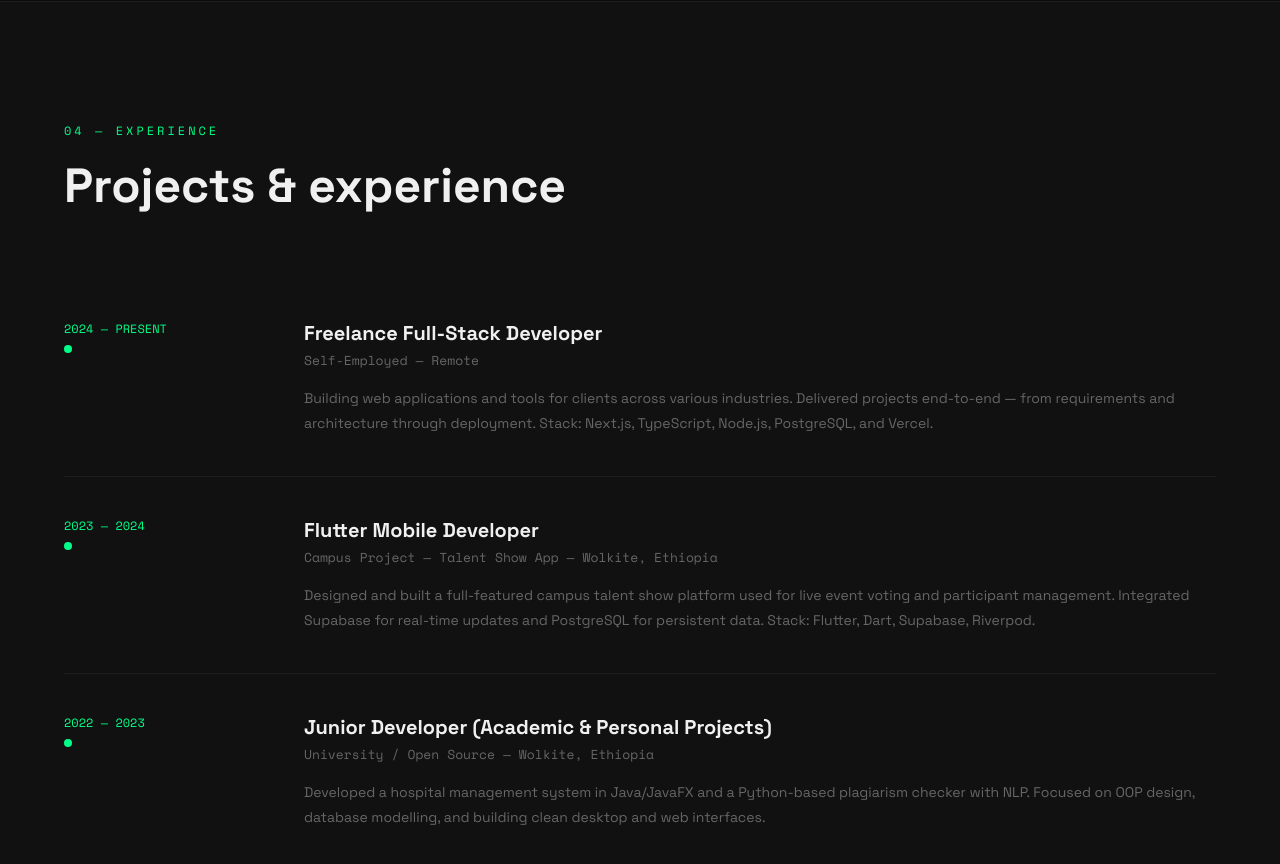
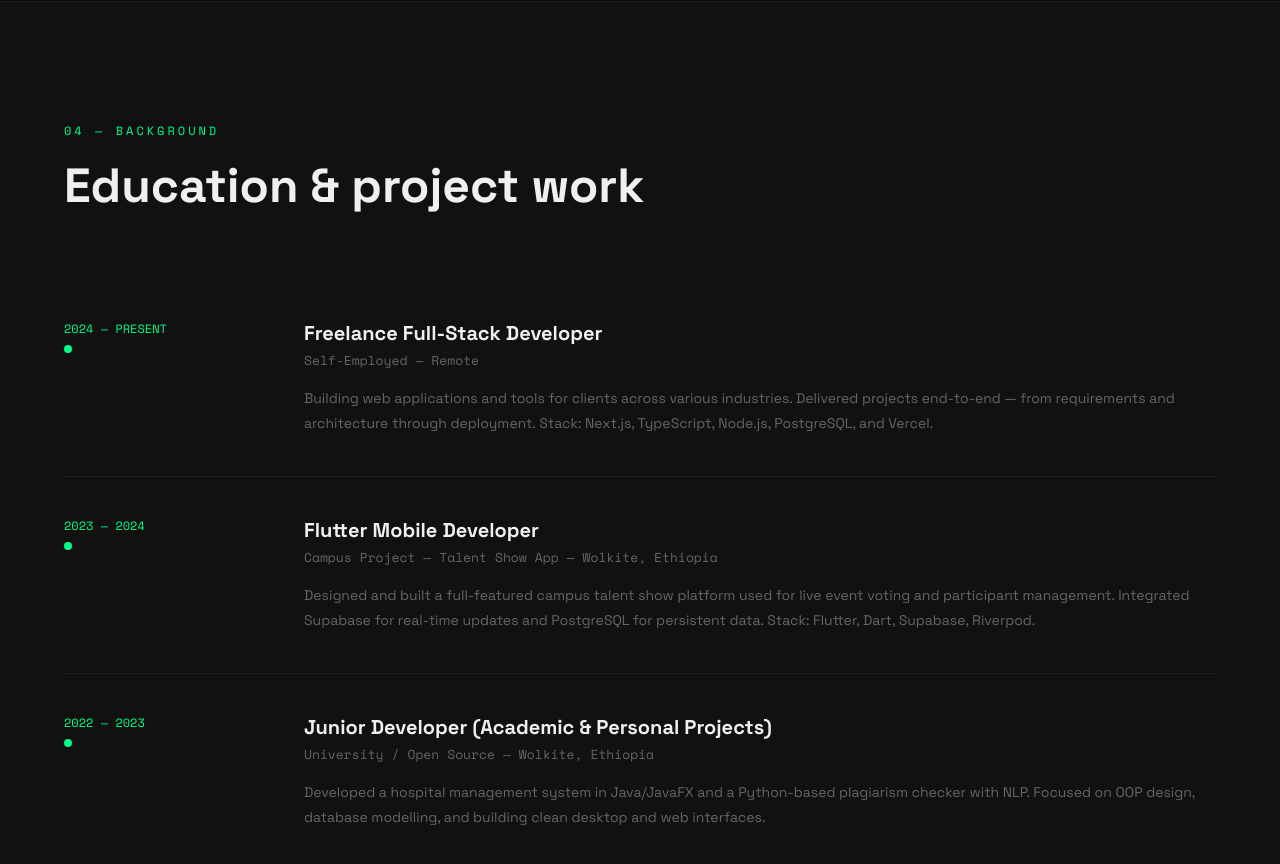
Before and after one commit to ztesfa88-png/portfolio, a Next.js app: page / in a window 1280 px wide. Shown: the part 4500-5364 px from the top of the page. Built offline with nearby package versions, Linux system fonts and the light colour scheme.

Commit message:
fix: rename experience section to 'Education & project work'
- Section label changed from '04 — Experience' to '04 — Background'
- Heading updated to 'Education & project work' — accurate framing for a student
- Avoids implying professional employment history that doesn't exist yet

```diff
--- a/components/Experience.tsx
+++ b/components/Experience.tsx
@@ -54,8 +54,8 @@ export default function Experience() {
   return (
     <section id="experience" style={{ padding: '120px 24px', background: 'var(--bg2)', borderTop: '1px solid var(--border)' }}>
       <div className="container">
-        <p className="section-label">04 — Experience</p>
-        <h2 style={{ fontSize: 'clamp(32px, 5vw, 48px)', fontWeight: 700, marginBottom: 64 }}>Projects & experience</h2>
+        <p className="section-label">04 — Background</p>
+        <h2 style={{ fontSize: 'clamp(32px, 5vw, 48px)', fontWeight: 700, marginBottom: 64 }}>Education & project work</h2>
         <div>
           {jobs.map((job, i) => <JobItem key={i} job={job} i={i} />)}
         </div>
```
